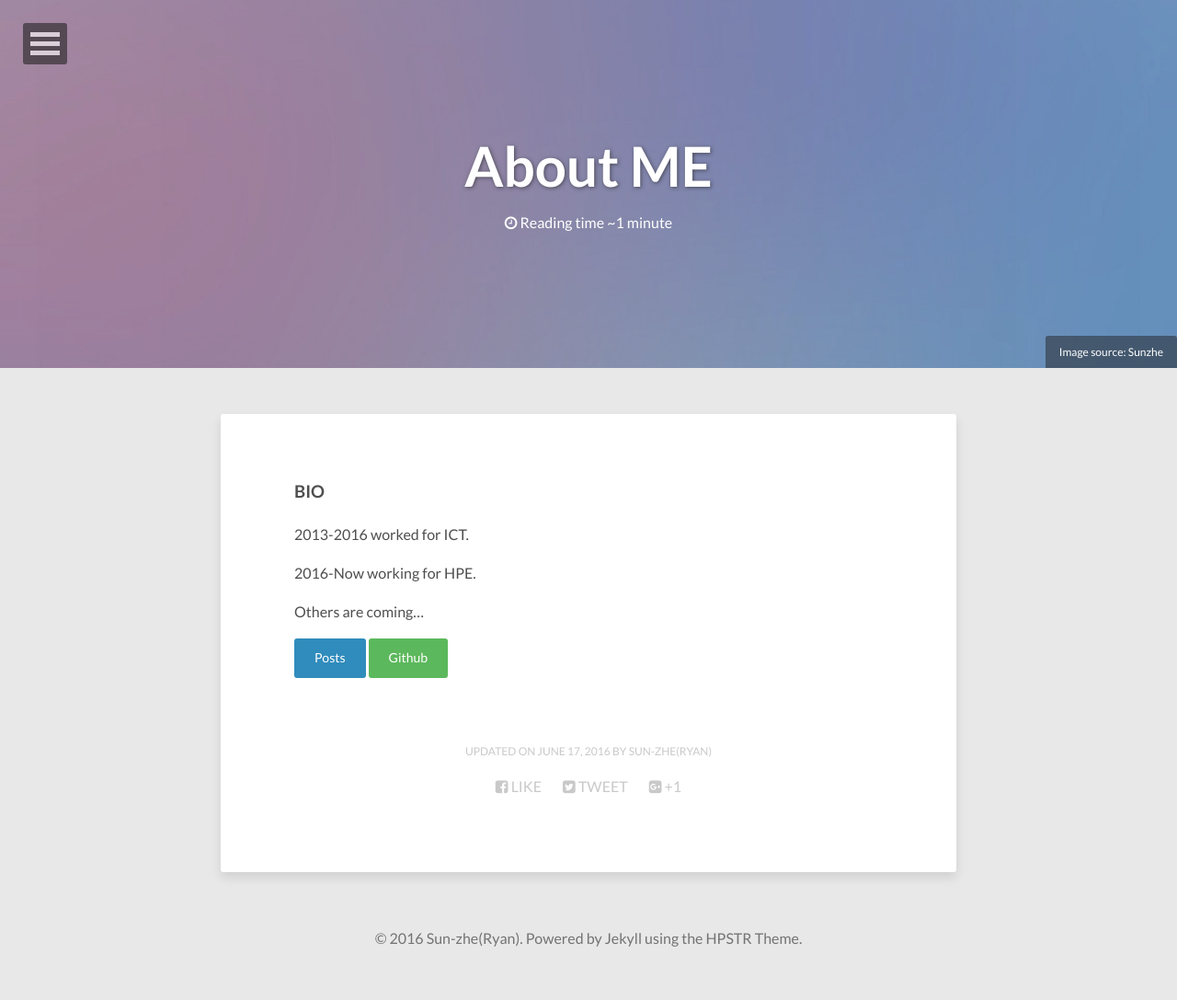
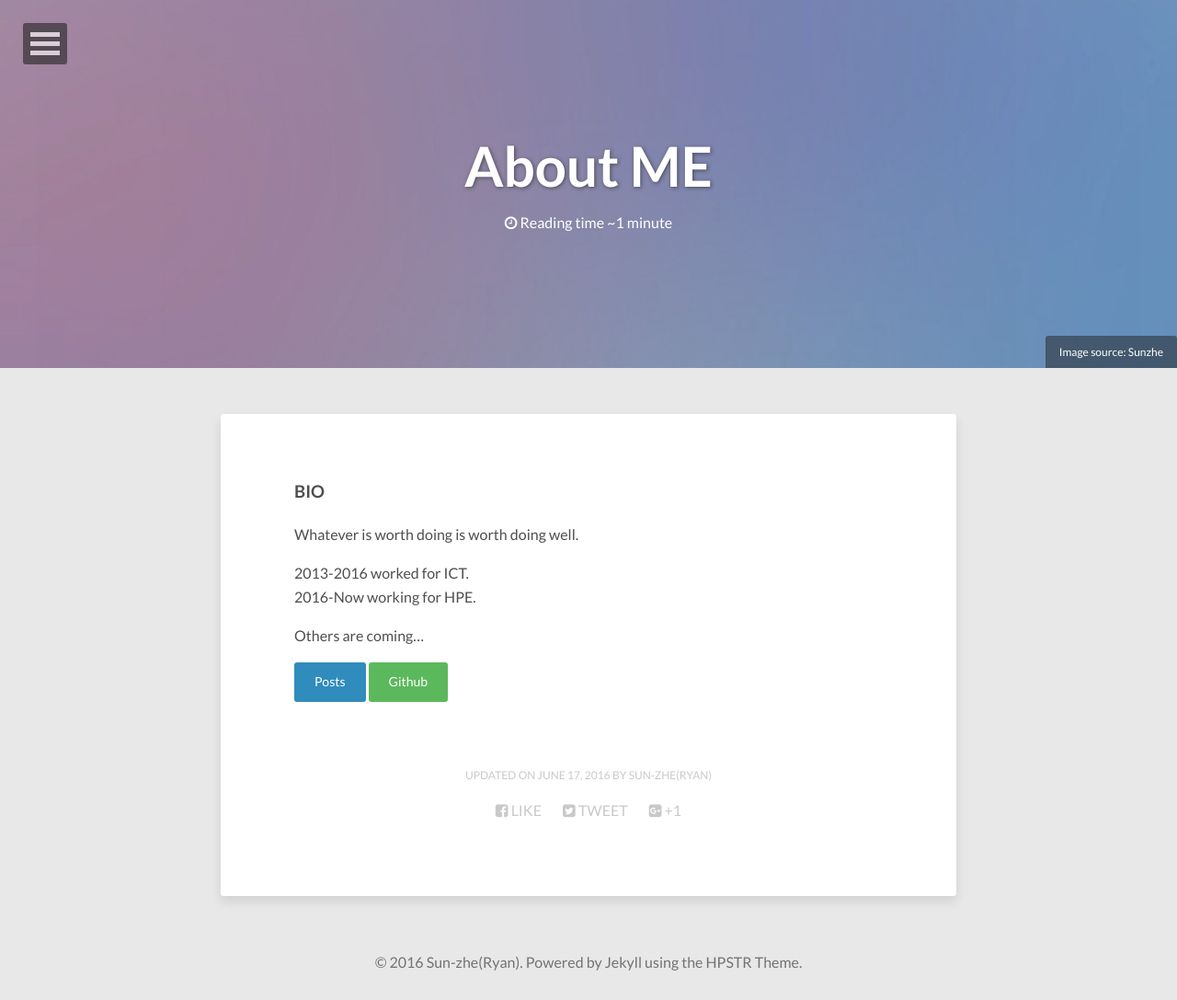
Before and after one commit to zhe-sun/zhe-sun.github.io, a Jekyll site: the page built from about/index.md, in a window 1280 px wide. Shown: the whole page at 92% size. Built offline with Jekyll 4.4.1, drawn with Linux system fonts in a browser that asks for light colours; nearby versions of some CDN libraries; before the commit the page ends 1061 px from its top, so only the background shows below that.

Commit message:
add *.md

```diff
--- a/_config.yml
+++ b/_config.yml
@@ -11,8 +11,7 @@ url:		https://sun-zhe.github.io
 owner:
   name:           Sun-zhe(Ryan)
   avatar:         sunzhe.png
-  bio:            "	2013-2016 worked for ICT.
-  			2016-Now working for HPE."
+  bio:            "Whatever is worth doing is worth doing well."
   email:          sunzhe.micro@gmail.com
   # Social networking links used in footer. Update and remove as you like.
   twitter:
--- a/about/index.md
+++ b/about/index.md
@@ -11,8 +11,9 @@ modified: 2016-06-17
 
 ### BIO ###
 
+Whatever is worth doing is worth doing well.
+
 2013-2016 worked for ICT.
-
 2016-Now working for HPE.
 
 Others are coming...
```
Also changed, not shown: _posts/2016-06-17-Configure_Nvidia_GPU_In_Mesos.md (+2 -1 lines).
